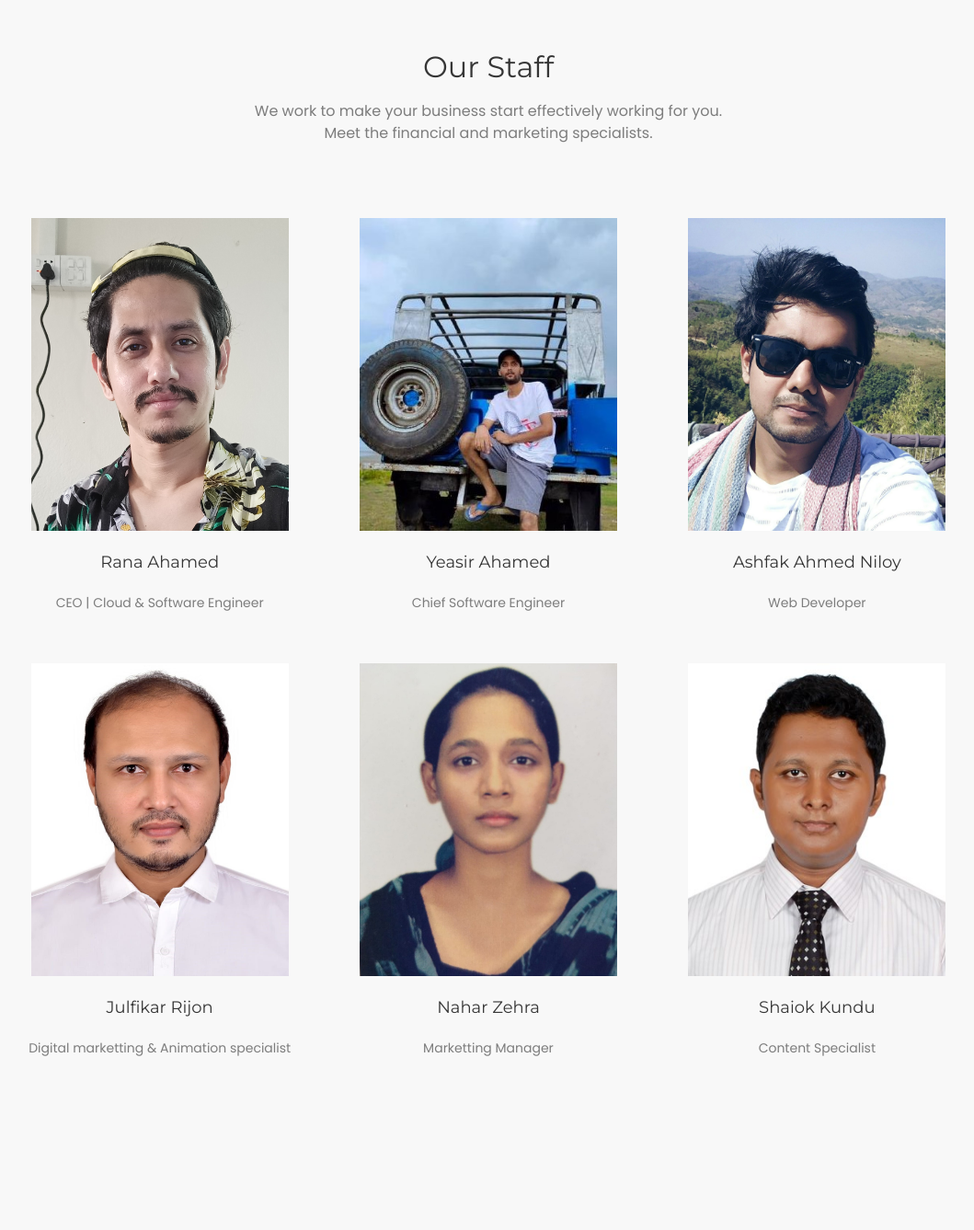
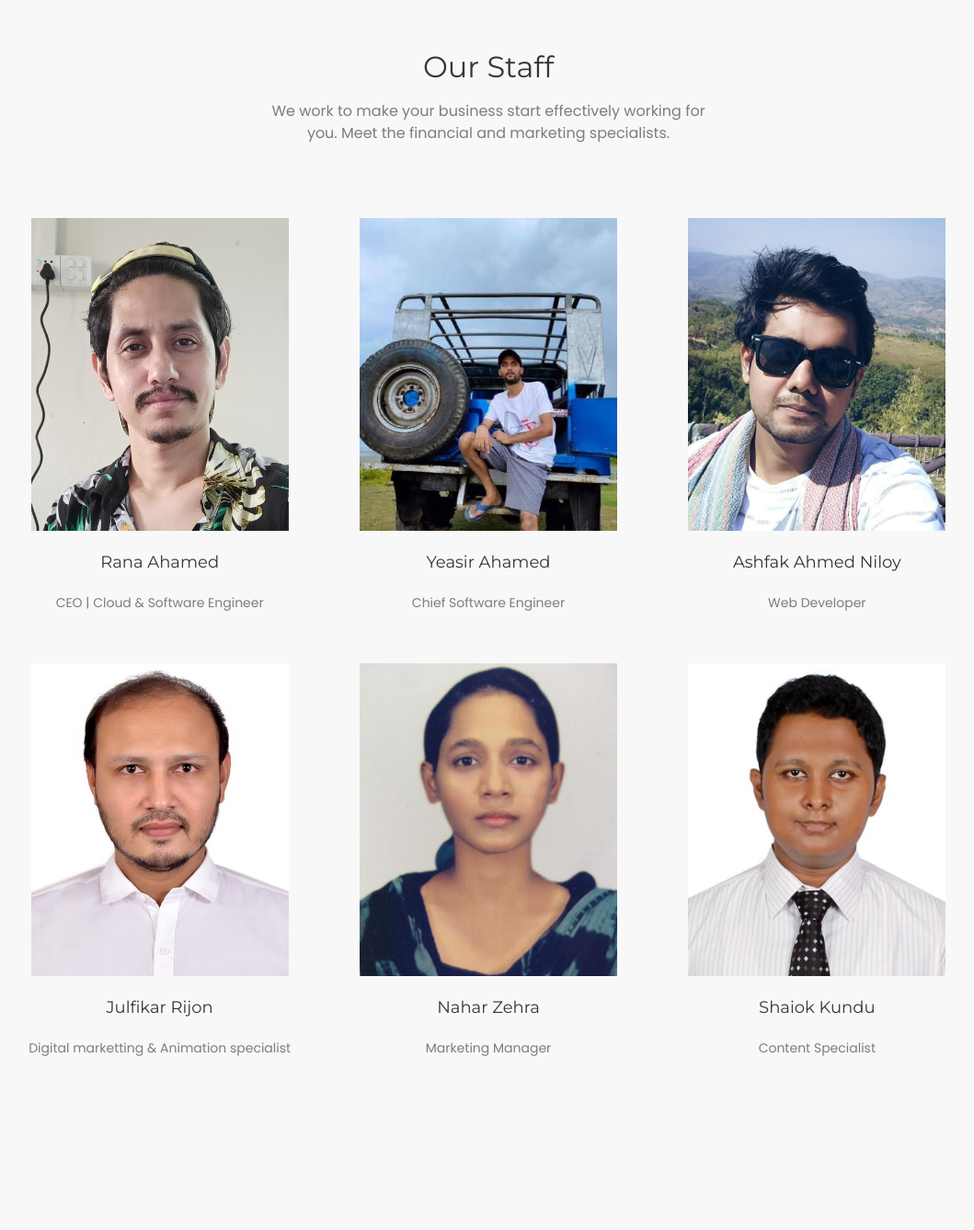
Before and after one commit to ashfakniloy/shannonit, a Next.js app: page /about in a window 1280 px wide. Shown: the part 1964-3301 px from the top of the page at 92% size, without its empty margins (109-1168 px from the left). Built offline with nearby package versions, Linux system fonts and the light colour scheme.

Commit message:
fixed some issues

```diff
--- a/components/Header2.js
+++ b/components/Header2.js
@@ -39,7 +39,7 @@ function Header() {
       >
         <div className="px-4 lg:container flex justify-between items-center">
           <div className="">
-            <Link href="/">
+            <Link href="/" passHref>
               <div className="w-[50px] h-[50px]">
                 <Image
                   src="/images/logo/shannonit.jpg"
--- a/components/Staff.js
+++ b/components/Staff.js
@@ -9,7 +9,7 @@ function Staff() {
       <div className="lg:container py-16 lg:py-[190px] ">
         <div className="text-center lg:mx-52 lg:px-28">
           <h2 className="heading-lg">Our Staff</h2>
-          <p className="mt-6 text-custom-gray3">
+          <p className="mt-6 mx-4 text-custom-gray3">
             We work to make your business start effectively working for you.
             Meet the financial and marketing specialists.
           </p>
@@ -21,7 +21,12 @@ function Staff() {
               key={staff.id}
               className="flex flex-col items-center gap-2 lg:gap-5"
             >
-              <Image src={staff.img} alt="" width={280} height={340} />
+              <Image
+                src={staff.img}
+                alt={staff.name}
+                width={280}
+                height={340}
+              />
               <h3 className="text-lg font-Montserrat text-custom-gray lg:heading-lg">
                 {staff.name}
               </h3>
--- a/data/staffs.js
+++ b/data/staffs.js
@@ -26,7 +26,7 @@ export const staffs = [
   {
     id: 5,
     name: "Nahar Zehra",
-    position: "Marketting Manager",
+    position: "Marketing Manager",
     img: "/images/staffs/nahar.jpg",
   },
   {
```
